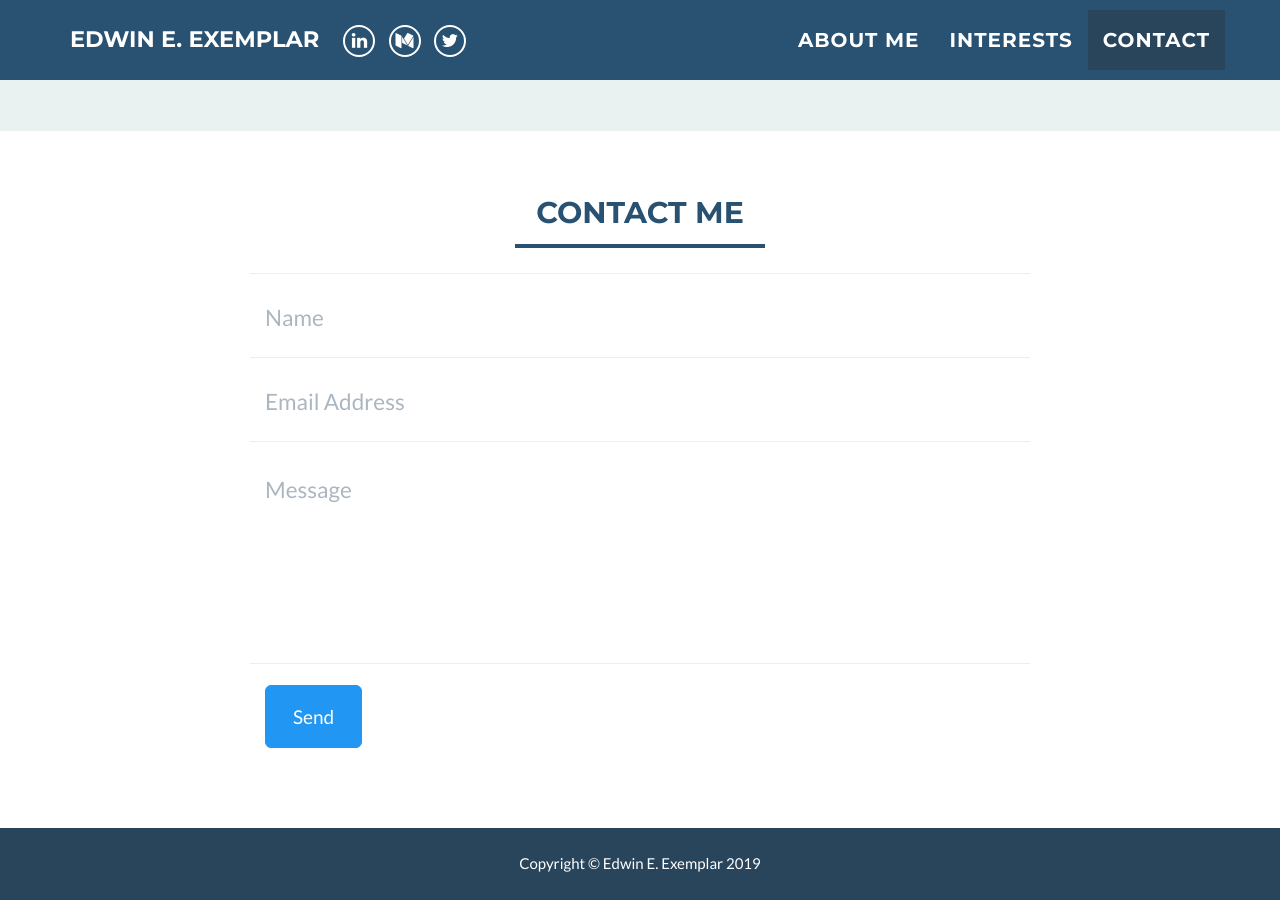
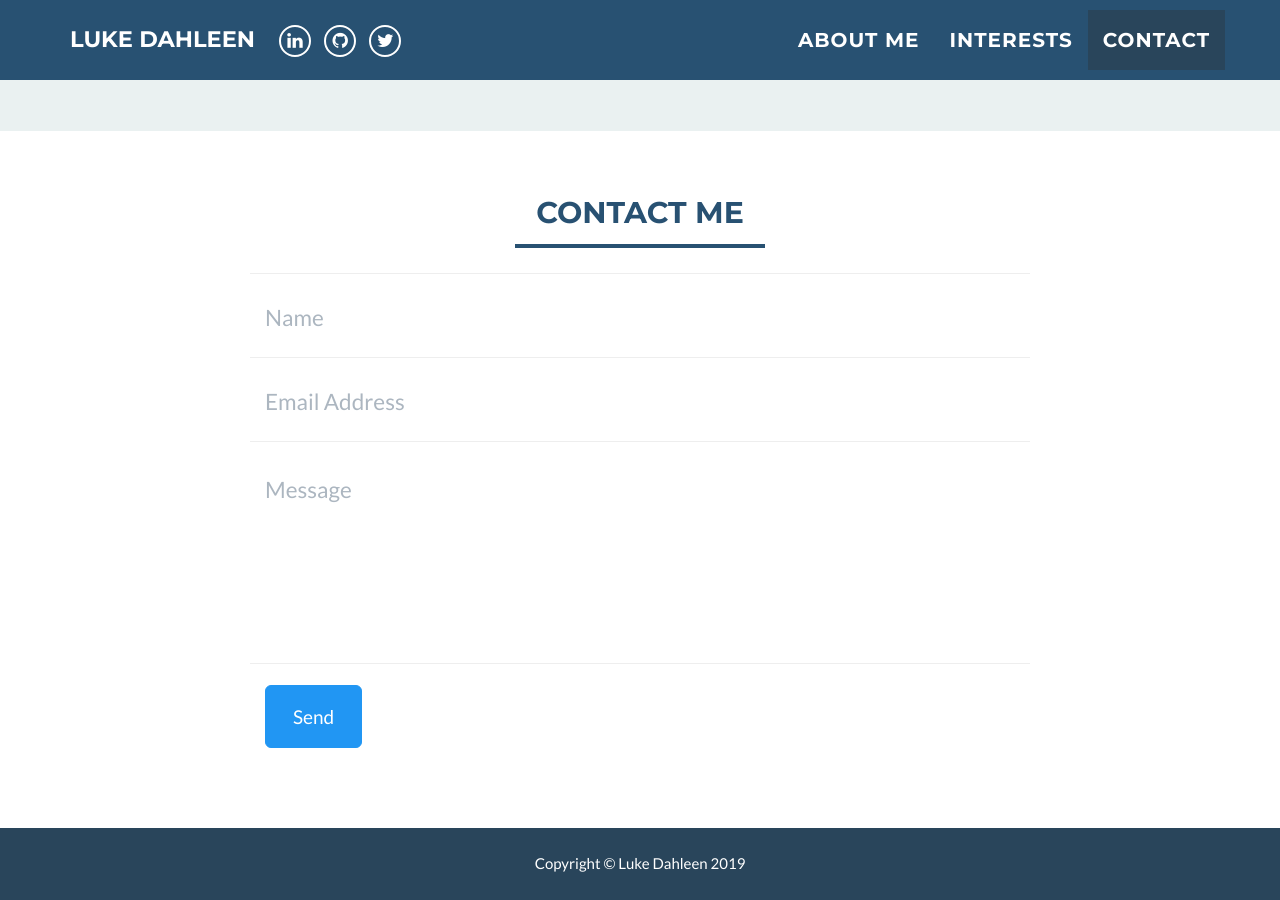
Before and after one commit to ldahleen54/ldahleen54.github.io, a Jekyll site: the page built from index.html, in a window 1280 px wide and 900 px high, scrolled down 1646 px. Built offline with Jekyll 4.4.1, drawn with Linux system fonts in a browser that asks for light colours; some of the changed text lies outside the part shown.

Commit message:
Changed yaml config to reflect some info

```diff
--- a/_config.yml
+++ b/_config.yml
@@ -1,8 +1,8 @@
 # Site settings
-name: Edwin E. Exemplar
-email: edwin+contactme@someemail.com
+name: Luke Dahleen
+email: ldahleen54@gmail.com
 #canonical_url: https://edwinexemplar.com
-keywords: "Software Engineer, Python, Ruby, Machine Learning, Deep Learning, Startups, Agile, Pair Programming"
+keywords: "Software Engineer, Python, C#, Machine Learning, Deep Learning, Startups, Agile, Pair Programming"
 skills: "Senior Software Engineer in Seattle, WA (Fictitious)"
 baseurl:
 
@@ -10,9 +10,9 @@ baseurl:
 # You should replace these with your social networks, of course. :)
 social:
   - title: linkedin
-    url: https://www.linkedin.com/in/cgroom/
-  - title: medium
-    url: https://medium.com/@cgroom
+    url: https://www.linkedin.com/in//
+  - title: github
+    url: https://github.com/ldahleen54
   - title: twitter
     url: https://twitter.com/chuck_groom
 
```
